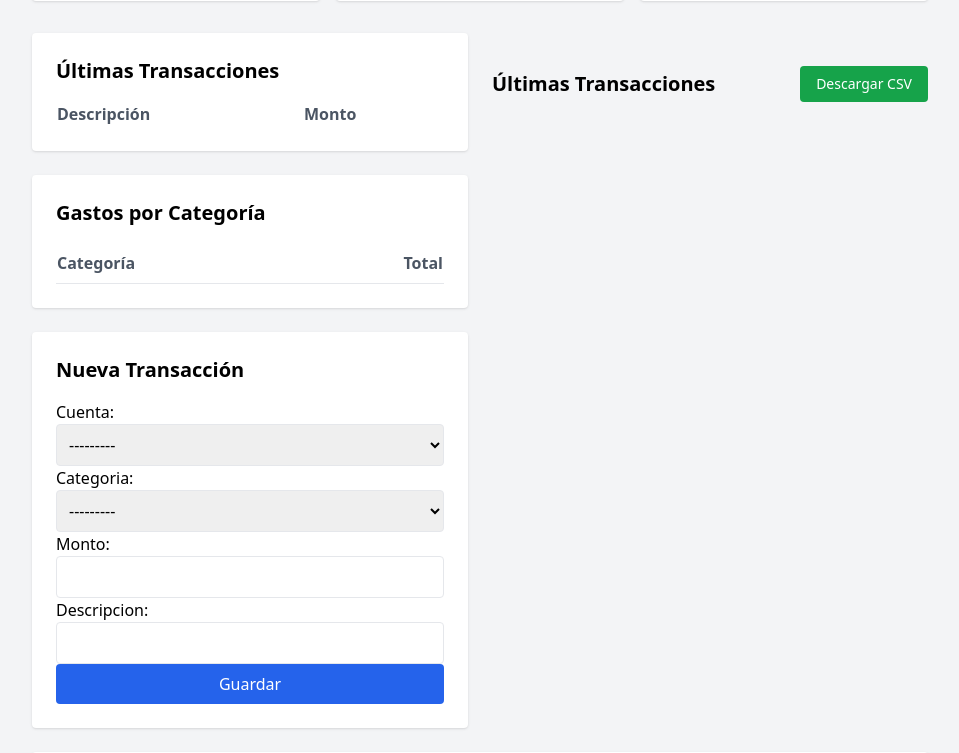
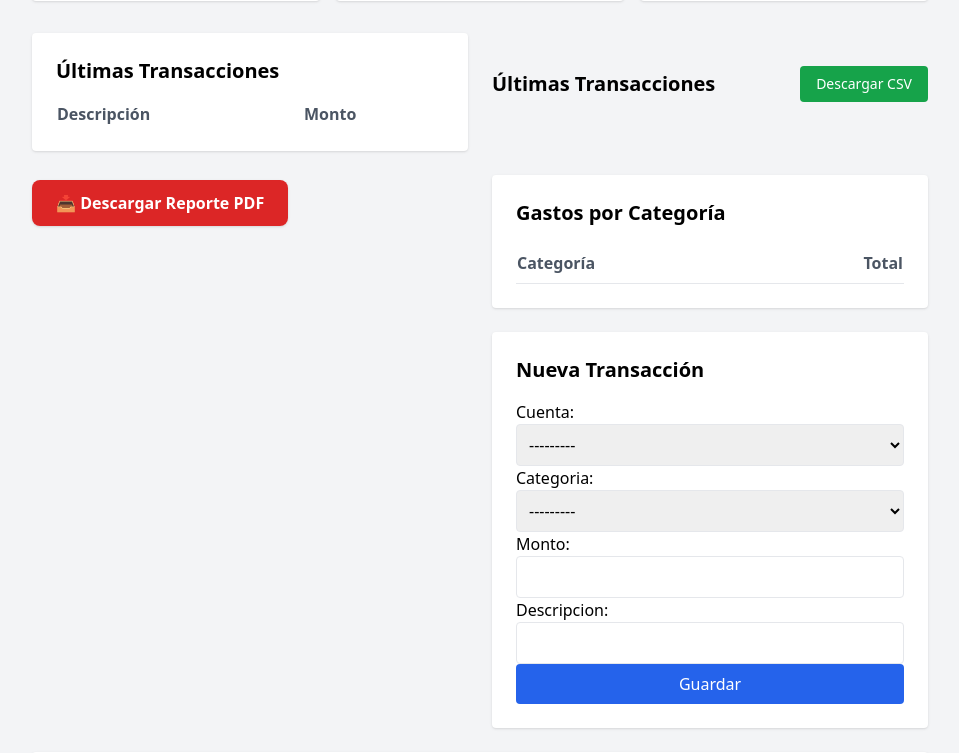
Before and after one commit to ShadowRoot07/core_finanzas-Django, a Django app: page / in a window 1280 px wide. Shown: the part 207-960 px from the top of the page, without its empty margins (160-1119 px from the left). Run offline with Django 5.2, Linux system fonts and the light colour scheme; data that the repository does not hold is empty; some libraries are stand-ins or nearby versions.

Commit message:
feat: PDF generation... Implement a library (such as ReportLab or WeasyPrint) to create elegant financial reports.

```diff
--- a/finanzas/templates/finanzas/dashboard.html
+++ b/finanzas/templates/finanzas/dashboard.html
@@ -34,6 +34,14 @@
     <h2 class="text-xl font-bold">Últimas Transacciones</h2>
     <a href="{% url 'exportar_csv' %}" class="bg-green-600 text-white px-4 py-2 rounded text-sm hover:bg-green-700">
         Descargar CSV
+    </a>
+</div>
+
+
+<div class="mt-4">
+    <a href="{% url 'descargar_reporte_pdf' %}?mes={{ mes_actual }}"
+       class="bg-red-600 text-white px-6 py-3 rounded-lg shadow hover:bg-red-700 transition font-bold">
+        📥 Descargar Reporte PDF
     </a>
 </div>
 
--- a/finanzas/urls.py
+++ b/finanzas/urls.py
@@ -4,4 +4,5 @@ from . import views
 urlpatterns = [
     path('', views.dashboard, name='dashboard'),
     path('exportar-csv/', views.exportar_csv, name='exportar_csv'),
+    path('descargar-pdf/', views.descargar_reporte_pdf, name='descargar_reporte_pdf'),
 ]
--- a/finanzas/views.py
+++ b/finanzas/views.py
@@ -7,6 +7,8 @@ from django.utils import timezone
 from .models import Transaccion
 from .forms import TransaccionForm
 from .services import calcular_resumen_financiero, get_gastos_por_categoria
+from .reports import generar_pdf_finanzas
+
 
 def dashboard(request):
     # 1. Obtener mes/año del filtro o usar el actual
@@ -66,3 +68,19 @@ def exportar_csv(request):
         writer.writerow(transaccion)
 
     return response
+
+
+def descargar_reporte_pdf(request):
+    # 1. Obtenemos el mes (reutilizamos la lógica del dashboard)
+    mes_seleccionado = request.GET.get('mes', timezone.now().strftime('%Y-%m'))
+    anio, mes = map(int, mes_seleccionado.split('-'))
+
+    # 2. Obtenemos los datos necesarios (los mismos que para el dashboard)
+    context = {
+        'resumen': calcular_resumen_financiero(anio, mes),
+        'transacciones': Transaccion.objects.filter(fecha__year=anio, fecha__month=mes).order_by('-fecha'),
+        'mes': mes_seleccionado
+    }
+
+    # 3. Llamamos a nuestra función separada que genera el PDF
+    return generar_pdf_finanzas(context)
```
Also changed, not shown: finanzas/reports.py (added, +14 -0 lines), finanzas/templates/finanzas/reporte_pdf.html (added, +13 -0 lines), requirements.txt (added, +131 -0 lines).
